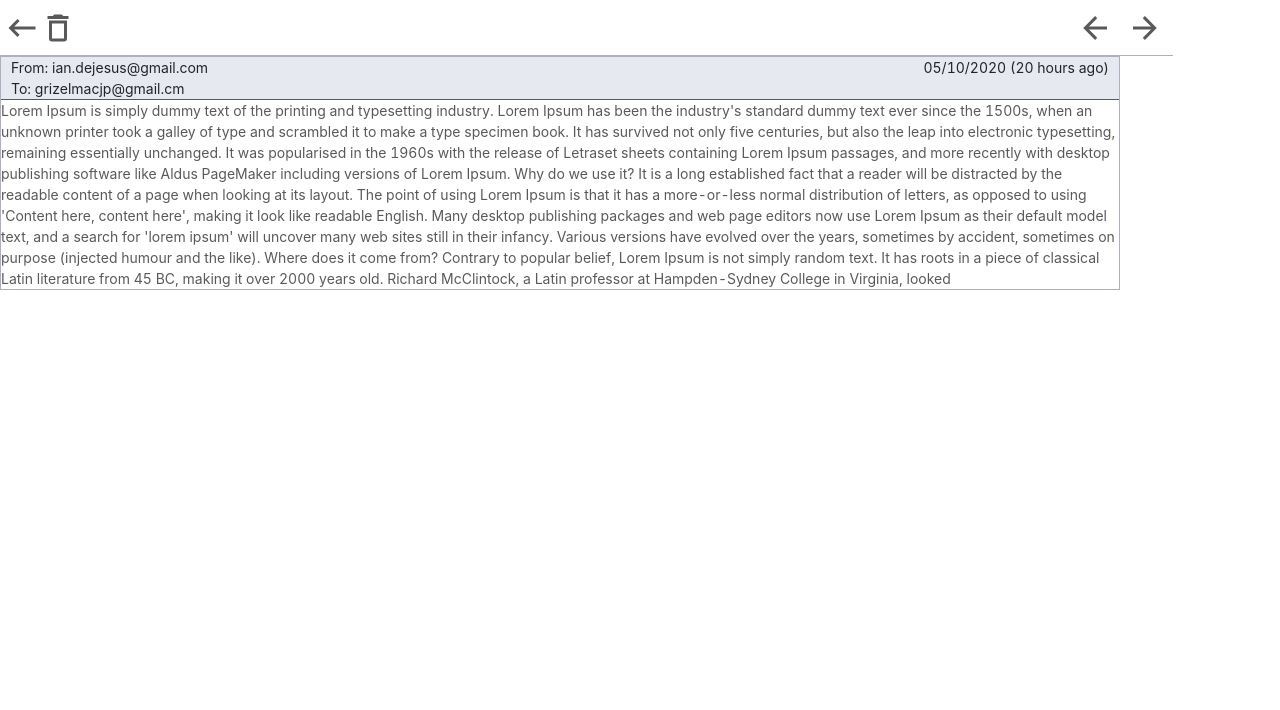
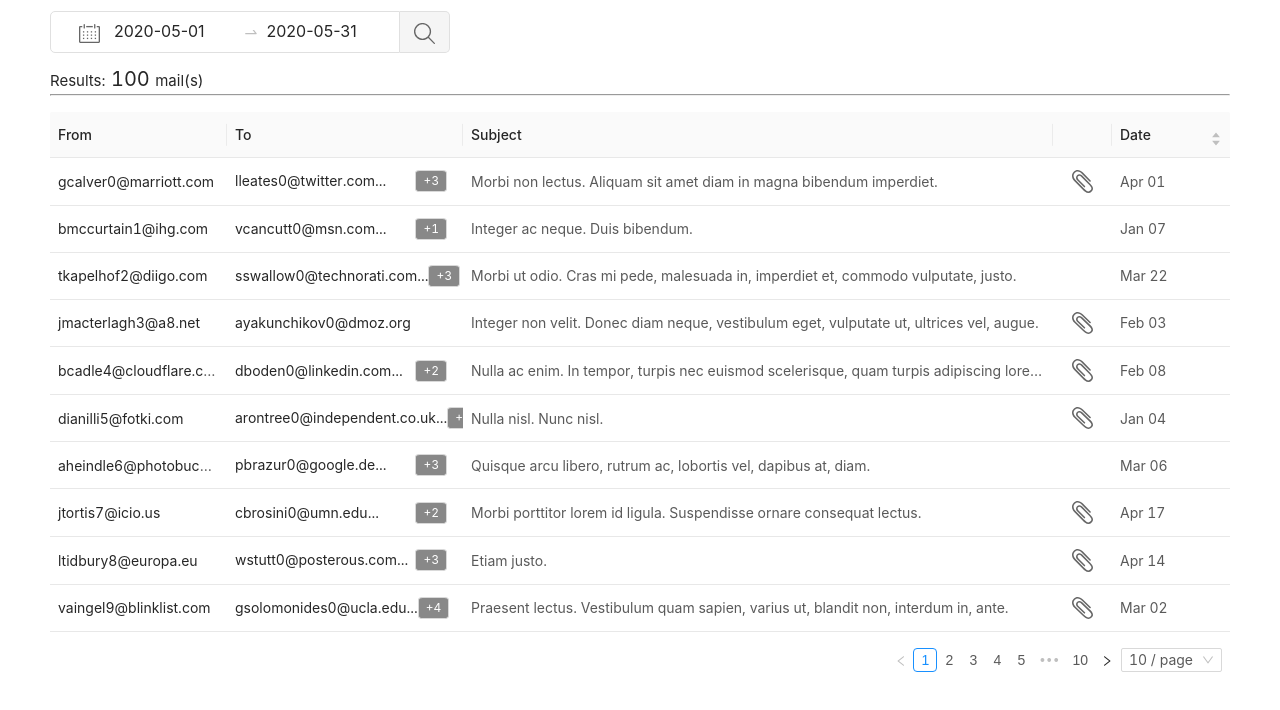
Before and after one commit to iandjx/antd-react-interview-challenge, a React (Create React App) app: page / in a window 1280 px wide. Shown: the top 710 px of the page. Built offline with nearby package versions, Linux system fonts and the light colour scheme.

Commit message:
Declared routes

```diff
--- a/src/App.tsx
+++ b/src/App.tsx
@@ -11,8 +11,10 @@
 import MobileHome from "./layout/MobileHome";
 import { useMediaQuery } from "react-responsive";
 import MediaQuery from "react-responsive";
-import EmailModal from "./components/EmailModal";
+
 import { SingleEmail } from "./components/SingleEmail";
+
+import { BrowserRouter as Router, Switch, Route, Link } from "react-router-dom";
 
 const customizeRenderEmpty = () => (
   <div className="empty-container">
@@ -26,10 +28,12 @@
 
   return (
     <ConfigProvider renderEmpty={customizeRenderEmpty}>
-      {/* {isMobile && <MobileHome />}
-      {isBigScreen && <Home />} */}
-      {/* <EmailModal /> */}
-      <SingleEmail />
+      <Switch>
+        {isMobile && <Route exact path="/" component={MobileHome} />}
+        {isBigScreen && <Route exact path="/" component={Home} />}
+        {/* <EmailModal /> */}
+        <Route exact path="/email" component={SingleEmail} />
+      </Switch>
     </ConfigProvider>
   );
 }
--- a/src/index.tsx
+++ b/src/index.tsx
@@ -9,6 +9,7 @@
 import filterReducer from "./store/reducers/filter";
 import sortReducer from "./store/reducers/sort";
 import { composeWithDevTools } from "redux-devtools-extension";
+import { BrowserRouter } from "react-router-dom";
 
 const rootReducer = combineReducers({
   filter: filterReducer,
@@ -18,9 +19,11 @@
 
 ReactDOM.render(
   <React.StrictMode>
-    <Provider store={store}>
-      <App />
-    </Provider>
+    <BrowserRouter>
+      <Provider store={store}>
+        <App />
+      </Provider>
+    </BrowserRouter>
   </React.StrictMode>,
   document.getElementById("root")
 );
```
